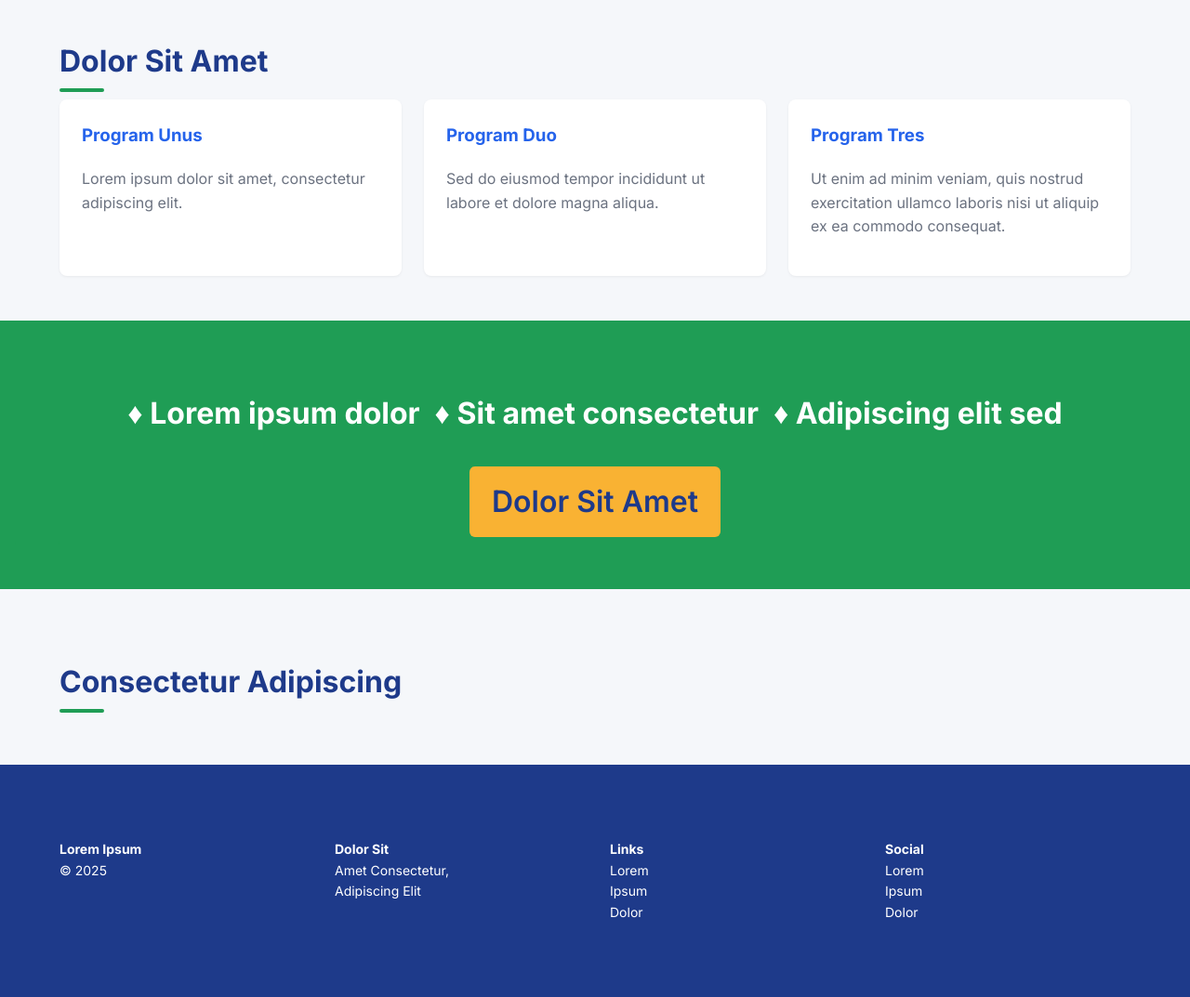
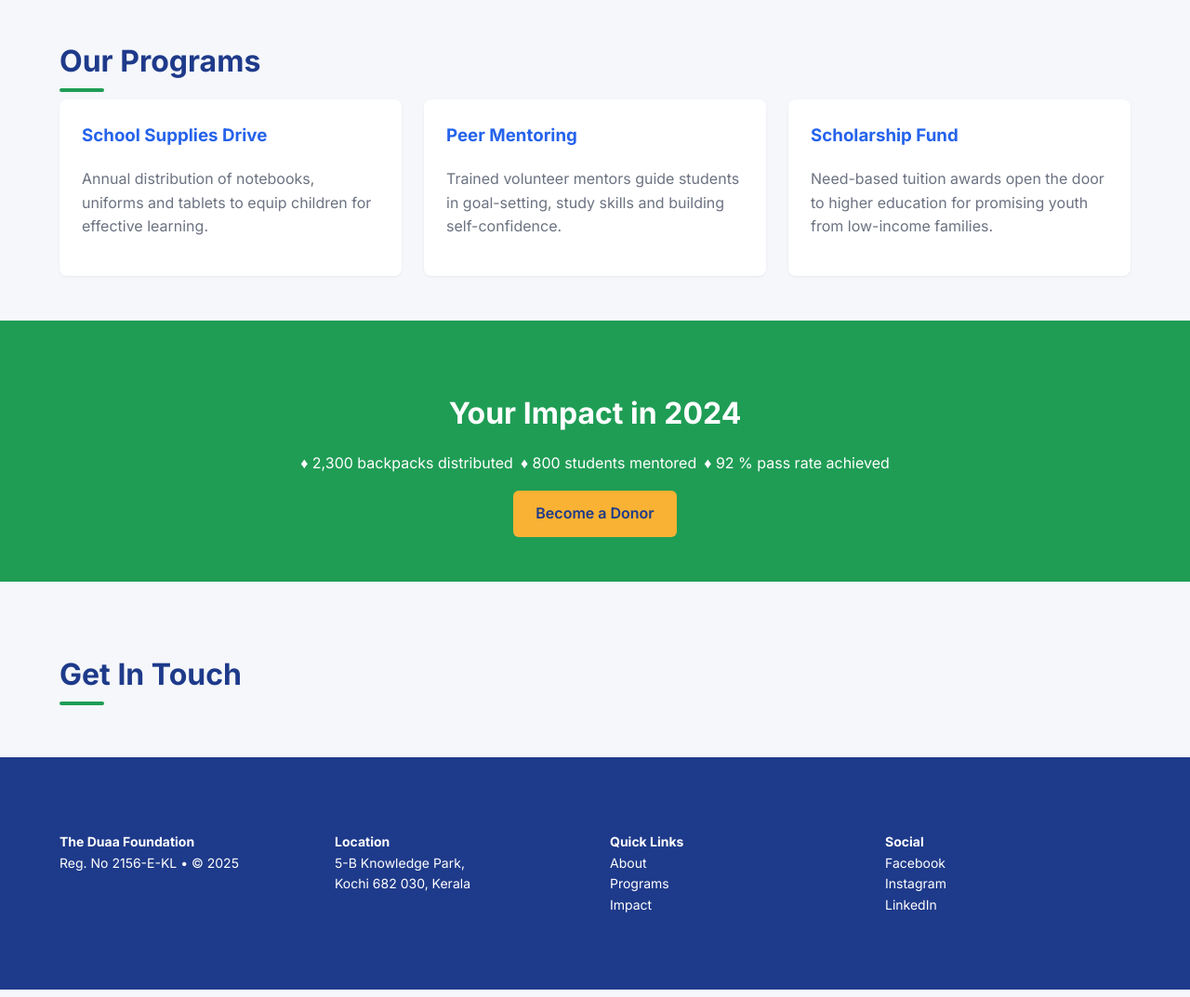
Before and after one commit to agastasyag/theduaafoundation.com, a plain HTML site: page index.html in a window 1280 px wide. Shown: the part 1360-2433 px from the top of the page at 93% size. Drawn offline with Linux system fonts and the light colour scheme; a script that the page names is missing.

Commit message:
Update index.html

```diff
--- a/index.html
+++ b/index.html
@@ -2,9 +2,8 @@
 <html lang="en">
 <head>
   <meta charset="UTF-8">
-  <title>Lorem Ipsum</title>
+  <title>The Duaa Foundation</title>
   <meta name="viewport" content="width=device-width, initial-scale=1.0">
-
   <!-- Google Font -->
   <link rel="preconnect" href="https://fonts.googleapis.com">
   <link rel="preconnect" href="https://fonts.gstatic.com" crossorigin>
@@ -165,18 +164,18 @@
 <header>
   <div class="container">
     <nav aria-label="Main">
-      <div class="logo">Lorem Ipsum</div>
+      <div class="logo">The Duaa Foundation</div>
 
       <button class="nav-toggle" aria-controls="primary-navigation" aria-expanded="false">
         <span class="sr-only"></span>
       </button>
 
       <div class="nav-links" id="primary-navigation" role="navigation">
-        <a href="#about">Lorem</a>
-        <a href="#programs">Ipsum</a>
-        <a href="#impact">Dolor</a>
-        <a href="#contact">Sit</a>
-        <a href="#donate" class="btn btn--primary">Amet</a>
+        <a href="#about">About&nbsp;Us</a>
+        <a href="#programs">Programs</a>
+        <a href="#impact">Impact</a>
+        <a href="#contact">Contact</a>
+        <a href="#donate" class="btn btn--primary">Donate</a>
       </div>
     </nav>
   </div>
@@ -185,44 +184,47 @@
 <!-- =====  HERO  ===== -->
 <section class="hero" role="banner">
   <div class="container">
-    <h1>Lorem ipsum dolor sit amet</h1>
-    <p>Consectetur adipiscing elit, sed do eiusmod tempor incididunt ut labore et dolore magna aliqua.</p>
-    <a href="#donate" class="btn btn--primary">Lorem Ipsum</a>
+    <h1>Empowering Every Child to Learn &amp; Thrive</h1>
+    <p>Your support funds school supplies, mentoring and safe learning spaces for underserved students across our region.</p>
+    <a href="#donate" class="btn btn--primary">Give Today</a>
   </div>
 </section>
 
 <!-- =====  ABOUT  ===== -->
 <section id="about" class="container">
-  <h2>Lorem Ipsum</h2>
+  <h2>Who We Are</h2>
   <div class="about">
-    <p>Lorem ipsum dolor sit amet, consectetur adipiscing elit. Sed do eiusmod tempor incididunt ut labore et dolore magna aliqua.</p>
-    <img src="https://placehold.co/600x400" alt="Lorem ipsum dolor sit amet">
+    <p>The Duaa Foundation is a non-profit that partners with community schools
+      to deliver quality education resources, after-school tutoring and scholarship aid.
+      Founded in 2012, we have reached more than <strong>12,000</strong> learners in rural
+      and urban centres.</p>
+    <img src="https://placehold.co/600x400" alt="Students studying together in a classroom">
   </div>
 </section>
 
 <!-- =====  PROGRAMS  ===== -->
 <section id="programs" class="container">
-  <h2>Dolor Sit Amet</h2>
+  <h2>Our Programs</h2>
   <div class="program-cards">
-    <article class="card" aria-labelledby="program-1"><h3 id="program-1">Program Unus</h3>
-      <p>Lorem ipsum dolor sit amet, consectetur adipiscing elit.</p></article>
-    <article class="card" aria-labelledby="program-2"><h3 id="program-2">Program Duo</h3>
-      <p>Sed do eiusmod tempor incididunt ut labore et dolore magna aliqua.</p></article>
-    <article class="card" aria-labelledby="program-3"><h3 id="program-3">Program Tres</h3>
-      <p>Ut enim ad minim veniam, quis nostrud exercitation ullamco laboris nisi ut aliquip ex ea commodo consequat.</p></article>
+    <article class="card" aria-labelledby="supplies"><h3 id="supplies">School Supplies Drive</h3>
+      <p>Annual distribution of notebooks, uniforms and tablets to equip children for effective learning.</p></article>
+    <article class="card" aria-labelledby="mentoring"><h3 id="mentoring">Peer Mentoring</h3>
+      <p>Trained volunteer mentors guide students in goal-setting, study skills and building self-confidence.</p></article>
+    <article class="card" aria-labelledby="scholarships"><h3 id="scholarships">Scholarship Fund</h3>
+      <p>Need-based tuition awards open the door to higher education for promising youth from low-income families.</p></article>
   </div>
 </section>
 
 <!-- =====  IMPACT  ===== -->
 <section id="impact" class="cta" aria-labelledby="impact-heading">
-  <h2 id="impact-heading>Lorem Ipsum 2024</h2>
-  <p>♦ Lorem ipsum dolor ♦ Sit amet consectetur ♦ Adipiscing elit sed</p>
-  <a href="#donate" class="btn btn--primary">Dolor Sit Amet</a>
+  <h2 id="impact-heading">Your Impact in 2024</h2>
+  <p>♦ 2,300 backpacks distributed ♦ 800 students mentored ♦ 92 % pass rate achieved</p>
+  <a href="#donate" class="btn btn--primary">Become a Donor</a>
 </section>
 
 <!-- =====  CONTACT / DONATE  ===== -->
 <section id="contact" class="container">
-  <h2>Consectetur Adipiscing</h2>
+  <h2>Get In Touch</h2>
 
   <!-- Typeform embedded directly -->
   <div data-tf-live="01JYEFGJTSV6FC2T9ZJ6SM19VB" style="max-width:720px;margin-inline:auto;"></div>
@@ -232,16 +234,16 @@
 <!-- =====  FOOTER  ===== -->
 <footer>
   <div class="container footer-grid">
-    <div><strong>Lorem Ipsum</strong><br>© 2025</div>
-    <div><strong>Dolor Sit</strong><br>Amet Consectetur,<br>Adipiscing Elit</div>
-    <div><strong>Links</strong><br>
-      <a href="#about">Lorem</a><br>
-      <a href="#programs">Ipsum</a><br>
-      <a href="#impact">Dolor</a></div>
+    <div><strong>The Duaa Foundation</strong><br>Reg. No 2156-E-KL • © 2025</div>
+    <div><strong>Location</strong><br>5-B Knowledge Park,<br>Kochi 682 030, Kerala</div>
+    <div><strong>Quick Links</strong><br>
+      <a href="#about">About</a><br>
+      <a href="#programs">Programs</a><br>
+      <a href="#impact">Impact</a></div>
     <div><strong>Social</strong><br>
-      <a href="#" aria-label="Facebook">Lorem</a><br>
-      <a href="#" aria-label="Instagram">Ipsum</a><br>
-      <a href="#" aria-label="LinkedIn">Dolor</a></div>
+      <a href="#" aria-label="Facebook">Facebook</a><br>
+      <a href="#" aria-label="Instagram">Instagram</a><br>
+      <a href="#" aria-label="LinkedIn">LinkedIn</a></div>
   </div>
 </footer>
 
```
